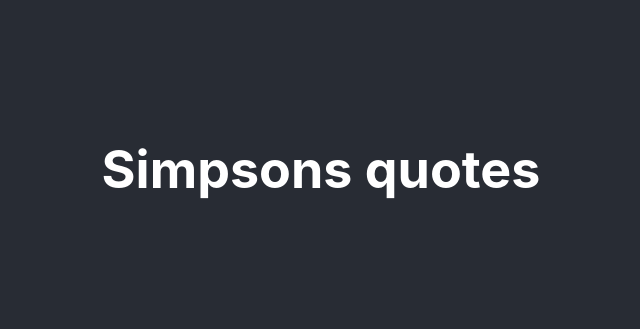
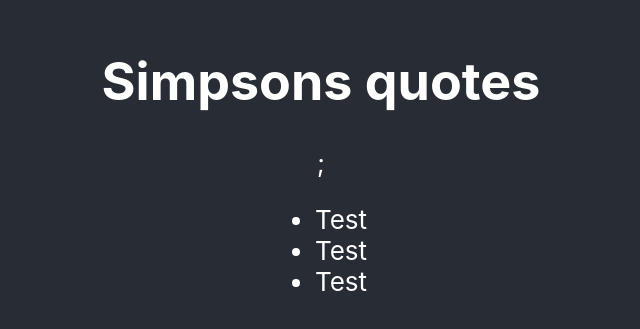
Before and after one commit to francomac/react-simpsons, a React (Create React App) app: page / in a window 1280 px wide. Shown: the part 231-560 px from the top of the page, without its empty margins (319-959 px from the left). Built offline with nearby package versions, Linux system fonts and the light colour scheme.

Commit message:
mock list items test

```diff
--- a/src/components/main-page.js
+++ b/src/components/main-page.js
@@ -1,3 +1,12 @@
 import React from "react";
 
-export const MainPage = () => <h1>Simpsons quotes</h1>;
+export const MainPage = () => (
+  <>
+    <h1>Simpsons quotes</h1>;
+    <ul>
+        <li>Test</li>
+        <li>Test</li>
+        <li>Test</li>
+    </ul>
+  </>
+);
```
Also changed, not shown: 1 other file (tests, documents, lock files or other folders).
